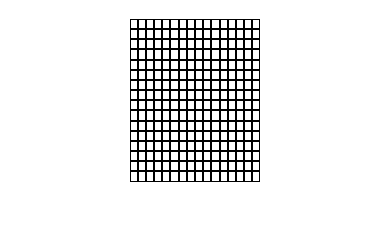
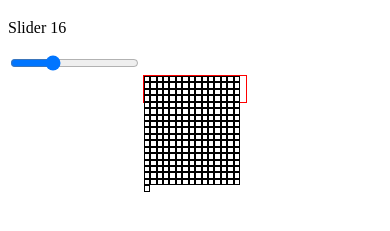
Before and after one commit to developerpanda083/mock-etch-a-sketch, a plain HTML site: page index.html in a window 390 px wide. Shown: the part 61-292 px from the top of the page. Drawn offline with Linux system fonts and the light colour scheme.

Commit message:
Responsive canvas and slider to change canvas size working

```diff
--- a/index.html
+++ b/index.html
@@ -9,8 +9,14 @@
 </head>
 <body>
     <h1>Mock Etch-a-Sketch</h1>
-    <div class="canvas">
-        <div class="canvas-square"></div>
+    <div class="slider-container"></div>
+        <p>Slider <span id="size-display"></span></p>
+        <input type="range" min="1" max="50" value="16" id="size-input">
+
+    <div id="canvas-container" >
+        <div id="canvas">
+
+        </div>
     </div>
 
     <script src="index.js">
--- a/index.js
+++ b/index.js
@@ -1,18 +1,62 @@
-const canvas = document.querySelector('.canvas')
-const canvasSquare = document.querySelector('.canvas-square');
+const canvas = document.getElementById('canvas')
+let sliderInput = document.getElementById('size-input');
+const sizeDisplay = document.getElementById('size-display');
+const canvasContainer = document.getElementById('canvas-container');
+
+//known issues: resizing window erases progress
+
+
+cloneSqr(sliderInput.valueAsNumber);
+
+
+const canvasSqrAll = document.querySelectorAll('.canvas-sqr');
+
+sizeDisplay.innerHTML = sliderInput.value; // shows initial value of slider, currently hardcorded @ 16 in html
+// listens for changes in input on the slider
+sliderInput.addEventListener('input', e => {
+    // get value of slider
+    let val = e.target.valueAsNumber;
+    // display value of slider
+    sizeDisplay.innerHTML = val
+
+    canvas.innerHTML = '';
+
+    cloneSqr(val);
+
+
+});
+
+// redraws the canvas when the window is resized
+window.addEventListener('resize', () => {
+    // clears children divs
+    canvas.innerHTML = '';
+    // create children divs
+    cloneSqr(sliderInput.valueAsNumber);
+});
+
+
+
+function cloneSqr (side) {
+    for (let i = 0; i < (side**2); i++) {
+        // calcs the size of one side of the canvas
+        let canvasSize = canvas.clientWidth / side;
+
+        let canvasSqrClone = document.createElement('div');
+        canvas.appendChild(canvasSqrClone);
+        canvasSqrClone.classList.add('canvas-sqr');
+        canvasSqrClone.style.width = canvasSize + 'px';
+        canvasSqrClone.style.height = canvasSize + 'px';
+    };
+};
+
 
 
 function mouseOver (e) {
     e.target.style.backgroundColor = "red";
-}
-
-for (let i = 1; i < 256; i++) {
-    let canvasSqrClone = canvasSquare.cloneNode(true);
-    canvas.appendChild(canvasSqrClone);
 };
 
-const canvasSqrAll = document.querySelectorAll('.canvas-square');
 
-for (let sqr = 1; sqr < canvasSqrAll.length; sqr++) {
+canvas
+for (let sqr = 0; sqr < canvasSqrAll.length; sqr++) {
     canvasSqrAll[sqr].addEventListener('mouseover',mouseOver);
 }
--- a/styles.css
+++ b/styles.css
@@ -2,22 +2,31 @@
     box-sizing: border-box;
 }
 
-.canvas {
+#canvas {
+    border: thin solid red;
     padding: 0;
     display: flex;
-    justify-content: center;
+    align-items: center;
     flex-wrap: wrap;
-    width: 35%;
+    width: 28%;
+    padding-bottom: 7%;
+    height: 0;
     margin: auto;
 }
 
-.canvas-square {
+
+
+.canvas-sqr {
     border: 1px solid black;
-    display: inline-block;
     justify-content: space-evenly;
-    width: 6.25%;
-    padding-bottom: 6.25%;
+    width: 1%;
+    padding-bottom: 1%;
+    display: flex;
+    flex: 0 0 auto;
+    box-sizing: border-box;
 }
+
+
 /*
 .canvas-square {
     border: 1px solid black;
```
